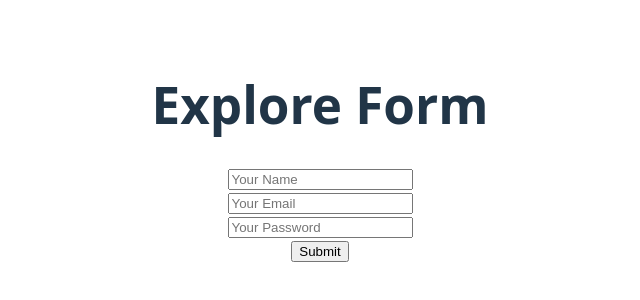
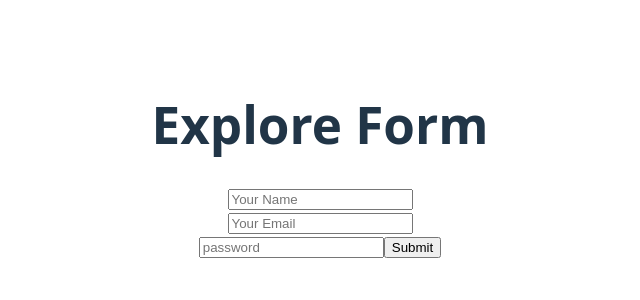
Before and after one commit to shiamrahman2/react-form-explore, a React (Vite) app: page / in a window 1280 px wide. Shown: the part 240-540 px from the top of the page, without its empty margins (320-960 px from the left). Built offline with nearby package versions, Linux system fonts and the light colour scheme.

Commit message:
Custom Hook Use for Reduce repeat Code

```diff
--- a/src/App.jsx
+++ b/src/App.jsx
@@ -1,6 +1,7 @@
 
 import './App.css'
 import ControlledField from './Components/ControlledField/ControlledField'
+import CustomHookForm from './Components/CustomHookForm/CustomHookForm'
 import FormAction from './Components/FormAction/FormAction'
 import SimpleForm from './Components/SimpleForm/SimpleForm'
 import UnControlledField from './Components/UnControlledField/UnControlledField'
@@ -13,8 +14,9 @@ function App() {
          <h1>Explore Form</h1>
          {/* <SimpleForm></SimpleForm> */}
          {/* <FormAction></FormAction> */}
-         <ControlledField></ControlledField>
+         {/* <ControlledField></ControlledField> */}
          {/* <UnControlledField></UnControlledField> */}
+         <CustomHookForm></CustomHookForm>
     </>
   )
 }
--- /dev/null
+++ b/src/Components/CustomHookForm/CustomHookForm.jsx
@@ -0,0 +1,26 @@
+import React from 'react';
+import useInputField from '../../hooks/useInputField';
+
+const CustomHookForm = () => {
+    const[name,changeName]=useInputField('');
+    const[email,emailOnChange]=useInputField('');
+    const [password,passwordOnChange]=useInputField('');
+    const handleOnSubmit=(e)=>{
+          e.preventDefault();
+          console.log(name,email,password);
+    }
+    return (
+        <div>
+           <form onSubmit={handleOnSubmit}>
+             <input onChange={changeName} type="text" name="name"  placeholder='Your Name'/>
+             <br />
+             <input onChange={emailOnChange} type="email" name="email" placeholder='Your Email' />
+             <br />
+             <input onChange={passwordOnChange} type="password" name="password" placeholder='password' />
+             <input type="submit" value="Submit" />
+           </form>
+        </div>
+    );
+};
+
+export default CustomHookForm;
--- /dev/null
+++ b/src/hooks/useInputField.jsx
@@ -0,0 +1,11 @@
+import { useState } from "react"
+
+const useInputField=(defaultValue)=>{
+
+      const[fieldInput,setFieldInput]=useState(defaultValue);
+      const handleOnChagne=(event)=>{
+         setFieldInput(event.target.value);
+      }
+      return [fieldInput,handleOnChagne];
+}
+export default useInputField;
```
